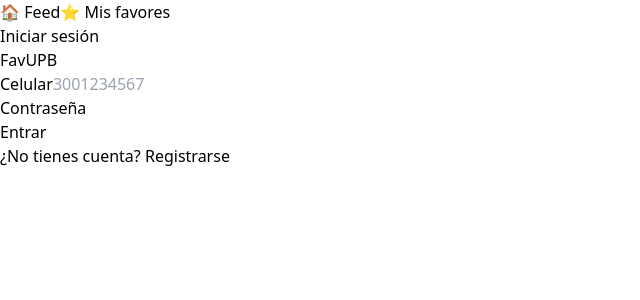
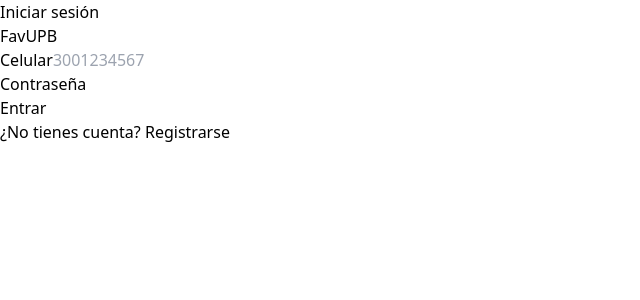
Before and after one commit to joulert02/equipo-2-ings-202610, a React (Vite) app in the folder client/: page /login in a window 1280 px wide. Shown: the top 300 px of the page, without its empty margins (0-640 px from the left). Built offline with nearby package versions, Linux system fonts and the light colour scheme.

Commit message:
fix: navbar hidden when user is not authenticated

```diff
--- a/client/src/App.jsx
+++ b/client/src/App.jsx
@@ -1,4 +1,4 @@
-import { Routes, Route, Navigate, Link } from "react-router-dom";
+import { Routes, Route, Navigate, Link, useLocation } from "react-router-dom";
 import FeedPage from "./pages/FeedPage.jsx";
 import LoginPage from "./pages/LoginPage.jsx";
 import RegisterPage from "./pages/RegisterPage.jsx";
@@ -7,13 +7,18 @@
 import MyFavorsPage from "./pages/MyFavorsPage.jsx";
 
 export default function App() {
+  const location = useLocation();
+  const hideNav = ["/login", "/register"].includes(location.pathname);
+
   return (
 
     <>
-      <nav className="fixed bottom-0 left-0 right-0 bg-white border-t border-gray-200 flex z-50">
-        <Link to="/feed"      className="flex-1 py-3 text-center text-sm text-gray-600 hover:text-emerald-600">🏠 Feed</Link>
-        <Link to="/my-favors" className="flex-1 py-3 text-center text-sm text-gray-600 hover:text-emerald-600">⭐ Mis favores</Link>
-      </nav>
+      {!hideNav && (
+        <nav className="fixed bottom-0 left-0 right-0 bg-white border-t border-gray-200 flex z-50">
+          <Link to="/feed"      className="flex-1 py-3 text-center text-sm text-gray-600 hover:text-emerald-600">🏠 Feed</Link>
+          <Link to="/my-favors" className="flex-1 py-3 text-center text-sm text-gray-600 hover:text-emerald-600">⭐ Mis favores</Link>
+        </nav>
+      )}
 
     <Routes>
       <Route path="/login" element={<LoginPage />} />
--- a/client/src/components/FavorCard.jsx
+++ b/client/src/components/FavorCard.jsx
@@ -2,7 +2,7 @@
 
 // Renderiza una tarjeta individual de favor mostrando título, descripción, ubicación, recompensa,
 // plazo y solicitante. Solo muestra botón cancelar si el usuario actual es el solicitante.
-export default function FavorCard({ favor, onCancel }) {
+export default function FavorCard({ favor, onCancel, onAccept }) {
   const currentUserId = useAuthStore((s) => s.user?.id);
   const isOwner = favor.requesterId === currentUserId;
   const isExpired = favor.deadline && new Date(favor.deadline) < new Date();
```
Also changed, not shown: 2 other files (tests, documents, lock files or other folders).
